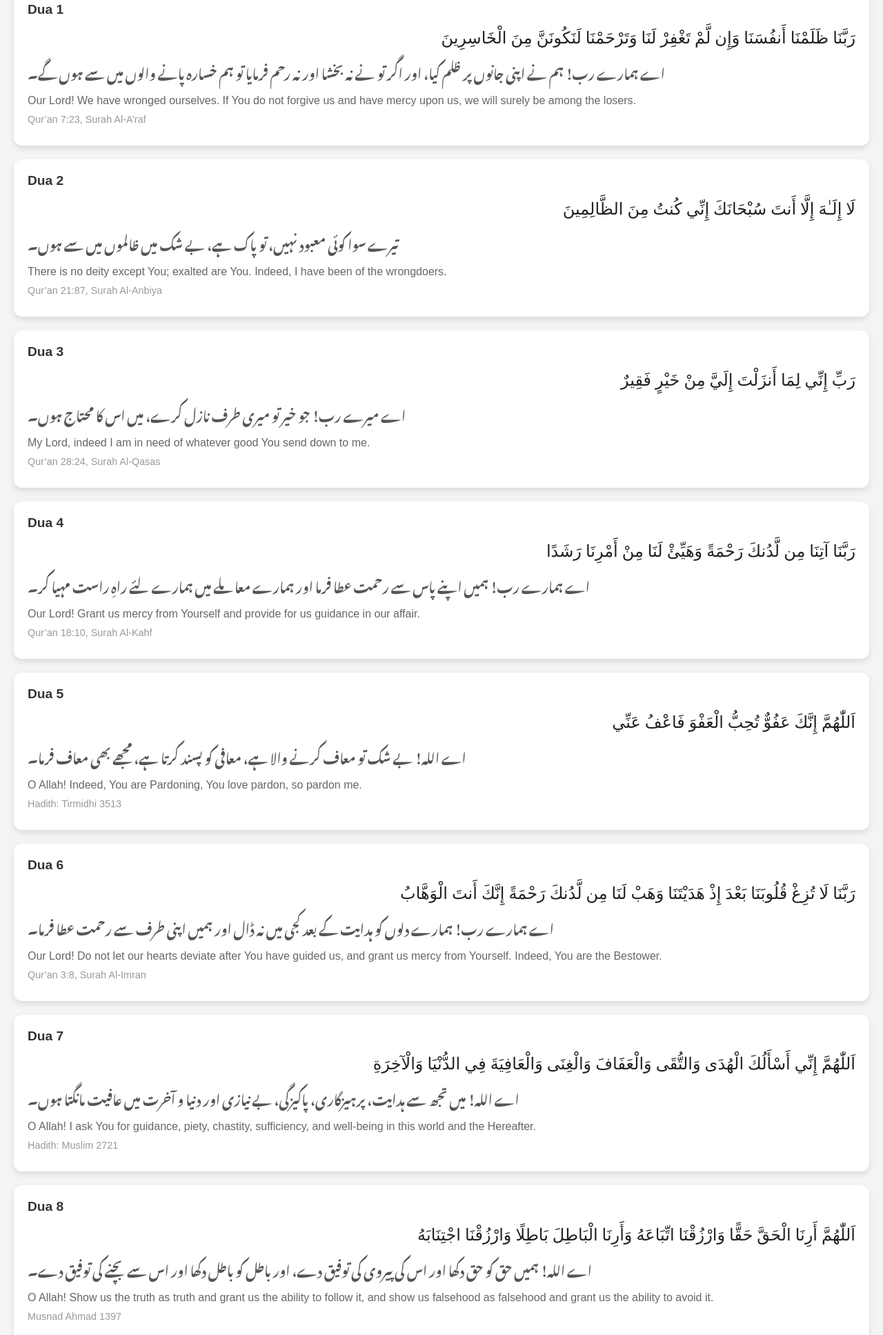
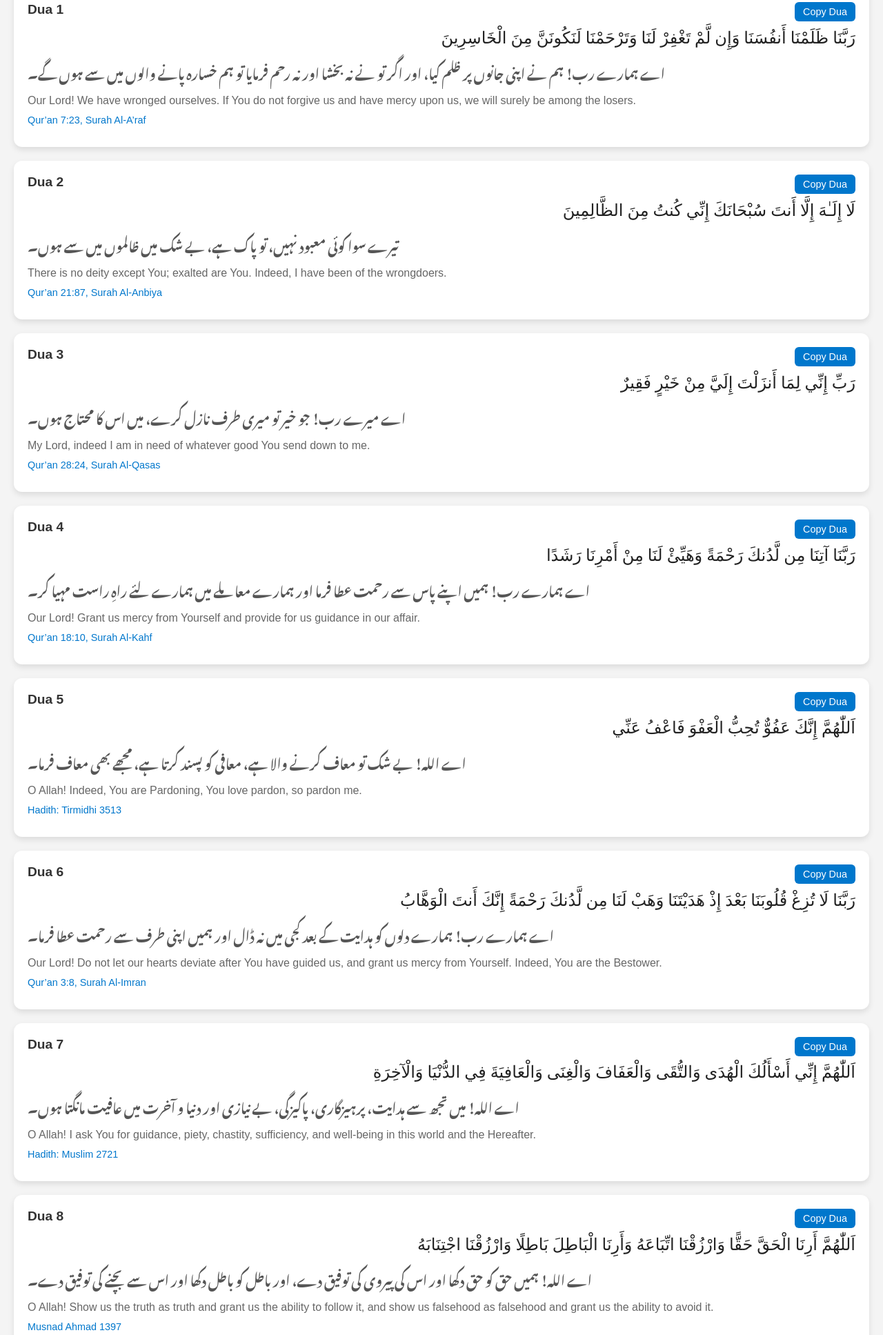
Before and after one commit to zeeshanalikhan15/Duas, a plain HTML site: page index.html in a window 1280 px wide. Shown: the part 37-1972 px from the top of the page at 69% size. Drawn offline with Linux system fonts and the light colour scheme; a web font is replaced by a local one.

Commit message:
Add copy button and ref link

```diff
--- a/index.html
+++ b/index.html
@@ -20,6 +20,7 @@
     box-shadow: 0 4px 8px rgba(0,0,0,0.1);
     padding: 20px;
     margin-bottom: 20px;
+    position: relative;
   }
   .dua-card h2 {
     margin-top: 0;
@@ -50,137 +51,212 @@
   }
   .reference {
     font-size: 0.9em;
-    color: #999;
+    color: #0077cc;
+    text-decoration: none;
+  }
+  .copy-button {
+    background: #0077cc;
+    color: #fff;
+    border: none;
+    padding: 6px 12px;
+    border-radius: 6px;
+    cursor: pointer;
+    font-size: 0.9em;
+    position: absolute;
+    top: 20px;
+    right: 20px;
+  }
+  .copy-button:hover {
+    background: #005fa3;
   }
 </style>
 </head>
 <body>
 
+<!-- All 14 Duas -->
+
 <!-- Dua 1 -->
 <div class="dua-card">
   <h2>Dua 1</h2>
+  <button class="copy-button" onclick="copyDua(this)">Copy Dua</button>
   <div class="section arabic">رَبَّنَا ظَلَمْنَا أَنفُسَنَا وَإِن لَّمْ تَغْفِرْ‌ لَنَا وَتَرْ‌حَمْنَا لَنَكُونَنَّ مِنَ الْخَاسِرِ‌ينَ</div>
   <div class="section urdu">اے ہمارے رب! ہم نے اپنی جانوں پر ظلم کیا، اور اگر تو نے نہ بخشا اور نہ رحم فرمایا تو ہم خسارہ پانے والوں میں سے ہوں گے۔</div>
   <div class="section english">Our Lord! We have wronged ourselves. If You do not forgive us and have mercy upon us, we will surely be among the losers.</div>
-  <div class="section reference">Qur’an 7:23, Surah Al-A’raf</div>
+  <div class="section">
+    <a class="reference" href="https://quran.com/7/23" target="_blank">Qur’an 7:23, Surah Al-A’raf</a>
+  </div>
 </div>
 
 <!-- Dua 2 -->
 <div class="dua-card">
   <h2>Dua 2</h2>
+  <button class="copy-button" onclick="copyDua(this)">Copy Dua</button>
   <div class="section arabic">لَا إِلَـٰهَ إِلَّا أَنتَ سُبْحَانَكَ إِنِّي كُنتُ مِنَ الظَّالِمِينَ</div>
   <div class="section urdu">تیرے سوا کوئی معبود نہیں، تو پاک ہے، بے شک میں ظالموں میں سے ہوں۔</div>
   <div class="section english">There is no deity except You; exalted are You. Indeed, I have been of the wrongdoers.</div>
-  <div class="section reference">Qur’an 21:87, Surah Al-Anbiya</div>
+  <div class="section">
+    <a class="reference" href="https://quran.com/21/87" target="_blank">Qur’an 21:87, Surah Al-Anbiya</a>
+  </div>
 </div>
 
 <!-- Dua 3 -->
 <div class="dua-card">
   <h2>Dua 3</h2>
+  <button class="copy-button" onclick="copyDua(this)">Copy Dua</button>
   <div class="section arabic">رَبِّ إِنِّي لِمَا أَنزَلْتَ إِلَيَّ مِنْ خَيْرٍ فَقِيرٌ</div>
   <div class="section urdu">اے میرے رب! جو خیر تو میری طرف نازل کرے، میں اس کا محتاج ہوں۔</div>
   <div class="section english">My Lord, indeed I am in need of whatever good You send down to me.</div>
-  <div class="section reference">Qur’an 28:24, Surah Al-Qasas</div>
+  <div class="section">
+    <a class="reference" href="https://quran.com/28/24" target="_blank">Qur’an 28:24, Surah Al-Qasas</a>
+  </div>
 </div>
 
 <!-- Dua 4 -->
 <div class="dua-card">
   <h2>Dua 4</h2>
+  <button class="copy-button" onclick="copyDua(this)">Copy Dua</button>
   <div class="section arabic">رَبَّنَا آتِنَا مِن لَّدُنكَ رَ‌حْمَةً وَهَيِّئْ لَنَا مِنْ أَمْرِنَا رَ‌شَدًا</div>
   <div class="section urdu">اے ہمارے رب! ہمیں اپنے پاس سے رحمت عطا فرما اور ہمارے معاملے میں ہمارے لئے راہِ راست مہیا کر۔</div>
   <div class="section english">Our Lord! Grant us mercy from Yourself and provide for us guidance in our affair.</div>
-  <div class="section reference">Qur’an 18:10, Surah Al-Kahf</div>
+  <div class="section">
+    <a class="reference" href="https://quran.com/18/10" target="_blank">Qur’an 18:10, Surah Al-Kahf</a>
+  </div>
 </div>
 
 <!-- Dua 5 -->
 <div class="dua-card">
   <h2>Dua 5</h2>
+  <button class="copy-button" onclick="copyDua(this)">Copy Dua</button>
   <div class="section arabic">اَللّٰهُمَّ إِنَّكَ عَفُوٌّ تُحِبُّ الْعَفْوَ فَاعْفُ عَنِّي</div>
   <div class="section urdu">اے اللہ! بے شک تو معاف کرنے والا ہے، معافی کو پسند کرتا ہے، مجھے بھی معاف فرما۔</div>
   <div class="section english">O Allah! Indeed, You are Pardoning, You love pardon, so pardon me.</div>
-  <div class="section reference">Hadith: Tirmidhi 3513</div>
+  <div class="section">
+    <a class="reference" href="https://sunnah.com/tirmidhi:3513" target="_blank">Hadith: Tirmidhi 3513</a>
+  </div>
 </div>
 
 <!-- Dua 6 -->
 <div class="dua-card">
   <h2>Dua 6</h2>
+  <button class="copy-button" onclick="copyDua(this)">Copy Dua</button>
   <div class="section arabic">رَبَّنَا لَا تُزِغْ قُلُوبَنَا بَعْدَ إِذْ هَدَيْتَنَا وَهَبْ لَنَا مِن لَّدُنكَ رَ‌حْمَةً إِنَّكَ أَنتَ الْوَهَّابُ</div>
   <div class="section urdu">اے ہمارے رب! ہمارے دلوں کو ہدایت کے بعد کجی میں نہ ڈال اور ہمیں اپنی طرف سے رحمت عطا فرما۔</div>
   <div class="section english">Our Lord! Do not let our hearts deviate after You have guided us, and grant us mercy from Yourself. Indeed, You are the Bestower.</div>
-  <div class="section reference">Qur’an 3:8, Surah Al-Imran</div>
+  <div class="section">
+    <a class="reference" href="https://quran.com/3/8" target="_blank">Qur’an 3:8, Surah Al-Imran</a>
+  </div>
 </div>
 
 <!-- Dua 7 -->
 <div class="dua-card">
   <h2>Dua 7</h2>
+  <button class="copy-button" onclick="copyDua(this)">Copy Dua</button>
   <div class="section arabic">اَللّٰهُمَّ إِنِّي أَسْأَلُكَ الْهُدَى وَالتُّقَى وَالْعَفَافَ وَالْغِنَى وَالْعَافِيَةَ فِي الدُّنْيَا وَالْآخِرَةِ</div>
   <div class="section urdu">اے اللہ! میں تجھ سے ہدایت، پرہیزگاری، پاکیزگی، بے نیازی اور دنیا و آخرت میں عافیت مانگتا ہوں۔</div>
   <div class="section english">O Allah! I ask You for guidance, piety, chastity, sufficiency, and well-being in this world and the Hereafter.</div>
-  <div class="section reference">Hadith: Muslim 2721</div>
+  <div class="section">
+    <a class="reference" href="https://sunnah.com/muslim:2721" target="_blank">Hadith: Muslim 2721</a>
+  </div>
 </div>
 
 <!-- Dua 8 -->
 <div class="dua-card">
   <h2>Dua 8</h2>
+  <button class="copy-button" onclick="copyDua(this)">Copy Dua</button>
   <div class="section arabic">اَللّٰهُمَّ أَرِنَا الْحَقَّ حَقًّا وَارْزُقْنَا اتِّبَاعَهُ وَأَرِنَا الْبَاطِلَ بَاطِلًا وَارْزُقْنَا اجْتِنَابَهُ</div>
   <div class="section urdu">اے اللہ! ہمیں حق کو حق دکھا اور اس کی پیروی کی توفیق دے، اور باطل کو باطل دکھا اور اس سے بچنے کی توفیق دے۔</div>
   <div class="section english">O Allah! Show us the truth as truth and grant us the ability to follow it, and show us falsehood as falsehood and grant us the ability to avoid it.</div>
-  <div class="section reference">Musnad Ahmad 1397</div>
+  <div class="section">
+    <a class="reference" href="https://sunnah.com/ahmad:1397" target="_blank">Musnad Ahmad 1397</a>
+  </div>
 </div>
 
 <!-- Dua 9 -->
 <div class="dua-card">
   <h2>Dua 9</h2>
+  <button class="copy-button" onclick="copyDua(this)">Copy Dua</button>
   <div class="section arabic">اَللّٰهُمَّ أَجِرْنَا مِنَ النَّارِ</div>
   <div class="section urdu">اے اللہ! ہمیں آگ (جہنم) سے بچا۔</div>
   <div class="section english">O Allah! Protect us from the Fire.</div>
-  <div class="section reference">Hadith: Abu Dawood 5079</div>
+  <div class="section">
+    <a class="reference" href="https://sunnah.com/abudawud:5079" target="_blank">Hadith: Abu Dawood 5079</a>
+  </div>
 </div>
 
 <!-- Dua 10 -->
 <div class="dua-card">
   <h2>Dua 10</h2>
+  <button class="copy-button" onclick="copyDua(this)">Copy Dua</button>
   <div class="section arabic">رَبَّنَا اصْرِ‌فْ عَنَّا عَذَابَ جَهَنَّمَ إِنَّ عَذَابَهَا كَانَ غَرَ‌امًا</div>
   <div class="section urdu">اے ہمارے رب! ہم سے جہنم کا عذاب دور فرما، بے شک اس کا عذاب ہمیشہ چمٹے رہنے والا ہے۔</div>
   <div class="section english">Our Lord! Avert from us the punishment of Hell. Indeed, its punishment is ever adhering.</div>
-  <div class="section reference">Qur’an 25:65, Surah Al-Furqan</div>
+  <div class="section">
+    <a class="reference" href="https://quran.com/25/65" target="_blank">Qur’an 25:65, Surah Al-Furqan</a>
+  </div>
 </div>
 
 <!-- Dua 11 -->
 <div class="dua-card">
   <h2>Dua 11</h2>
+  <button class="copy-button" onclick="copyDua(this)">Copy Dua</button>
   <div class="section arabic">رَّبِّ ارْحَمْهُمَا كَمَا رَبَّيَانِي صَغِيرًا</div>
   <div class="section urdu">اے میرے رب! میرے والدین پر رحم فرما جیسے انہوں نے بچپن میں میری پرورش کی۔</div>
   <div class="section english">My Lord! Have mercy upon them as they brought me up when I was small.</div>
-  <div class="section reference">Qur’an 17:24, Surah Al-Isra</div>
+  <div class="section">
+    <a class="reference" href="https://quran.com/17/24" target="_blank">Qur’an 17:24, Surah Al-Isra</a>
+  </div>
 </div>
 
 <!-- Dua 12 -->
 <div class="dua-card">
   <h2>Dua 12</h2>
+  <button class="copy-button" onclick="copyDua(this)">Copy Dua</button>
   <div class="section arabic">رَبَّنَا هَبْ لَنَا مِنْ أَزْوَاجِنَا وَذُرِّيَّاتِنَا قُرَّ‌ةَ أَعْيُنٍ وَاجْعَلْنَا لِلْمُتَّقِينَ إِمَامًا</div>
   <div class="section urdu">اے ہمارے رب! ہمیں ہماری بیویوں اور اولاد سے آنکھوں کی ٹھنڈک عطا فرما اور ہمیں پرہیزگاروں کا امام بنا۔</div>
   <div class="section english">Our Lord! Grant us from among our spouses and offspring comfort to our eyes and make us leaders for the righteous.</div>
-  <div class="section reference">Qur’an 25:74, Surah Al-Furqan</div>
+  <div class="section">
+    <a class="reference" href="https://quran.com/25/74" target="_blank">Qur’an 25:74, Surah Al-Furqan</a>
+  </div>
 </div>
 
 <!-- Dua 13 -->
 <div class="dua-card">
   <h2>Dua 13</h2>
+  <button class="copy-button" onclick="copyDua(this)">Copy Dua</button>
   <div class="section arabic">رَبِّ اشْرَ‌حْ لِي صَدْرِي * وَيَسِّرْ‌ لِي أَمْرِي * وَاحْلُلْ عُقْدَةً مِّن لِّسَانِي * يَفْقَهُوا قَوْلِي</div>
   <div class="section urdu">اے میرے رب! میرا سینہ کھول دے، میرا کام آسان فرما، میری زبان کی گرہ کھول دے تاکہ لوگ میری بات سمجھ سکیں۔</div>
   <div class="section english">My Lord! Expand for me my chest, ease my task, and untie the knot from my tongue, that they may understand my speech.</div>
-  <div class="section reference">Qur’an 20:25-28, Surah Ta-Ha</div>
+  <div class="section">
+    <a class="reference" href="https://quran.com/20/25-28" target="_blank">Qur’an 20:25-28, Surah Ta-Ha</a>
+  </div>
 </div>
 
 <!-- Dua 14 -->
 <div class="dua-card">
   <h2>Dua 14</h2>
+  <button class="copy-button" onclick="copyDua(this)">Copy Dua</button>
   <div class="section arabic">اللَّهُمَّ رَبِّ يَسِّرْ‌ وَلَا تُعَسِّرْ‌ وَتَمِّمْ بِالْخَيْرِ‌</div>
   <div class="section urdu">اے اللہ! اے میرے رب! آسان فرما اور مشکل نہ فرما، اور بھلائی کے ساتھ مکمل کر۔</div>
   <div class="section english">O Allah, my Lord! Make things easy and do not make them difficult, and complete them with goodness.</div>
-  <div class="section reference">Hadith: Ibn Hibban 2427</div>
+  <div class="section">
+    <a class="reference" href="https://sunnah.com/ibnhibban:2427" target="_blank">Hadith: Ibn Hibban 2427</a>
+  </div>
 </div>
+
+<script>
+function copyDua(button) {
+  const card = button.closest('.dua-card');
+  const arabic = card.querySelector('.arabic').innerText;
+  const urdu = card.querySelector('.urdu').innerText;
+  const english = card.querySelector('.english').innerText;
+  const textToCopy = arabic + "\n" + urdu + "\n" + english;
+
+  navigator.clipboard.writeText(textToCopy).then(() => {
+    button.innerText = "Copied!";
+    setTimeout(() => button.innerText = "Copy Dua", 1500);
+  });
+}
+</script>
 
 </body>
 </html>
```
